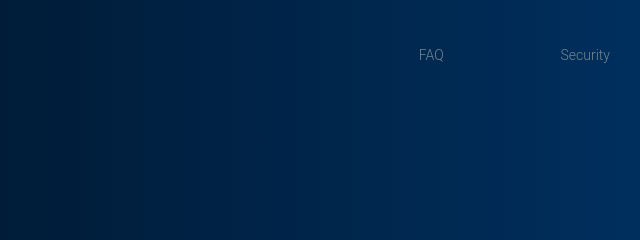
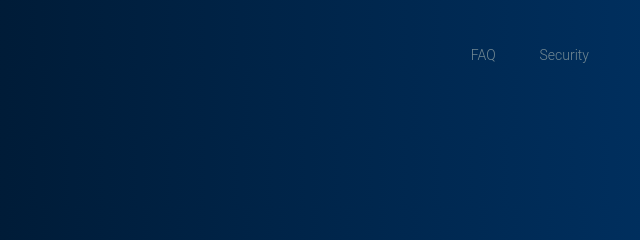
Before and after one commit to NicBonetto/sway-finance, a plain HTML site: page index.html in a window 1280 px wide. Shown: the top 240 px of the page, 500-1140 px from the left. Drawn offline with nearby package versions, Linux system fonts and the light colour scheme.

Commit message:
Positioned security link. #4

```diff
--- a/style.css
+++ b/style.css
@@ -21,7 +21,7 @@ body {
   font-size: 14px;
   font-weight: 300;
   color: #728993;
-  margin-right: 113px;
+  margin-right: 40px;
 }
 
 .security {
@@ -29,4 +29,5 @@ body {
   font-size: 14px;
   font-weight: 300;
   color: #728993;
+  margin-right: 21px;
 }
```
